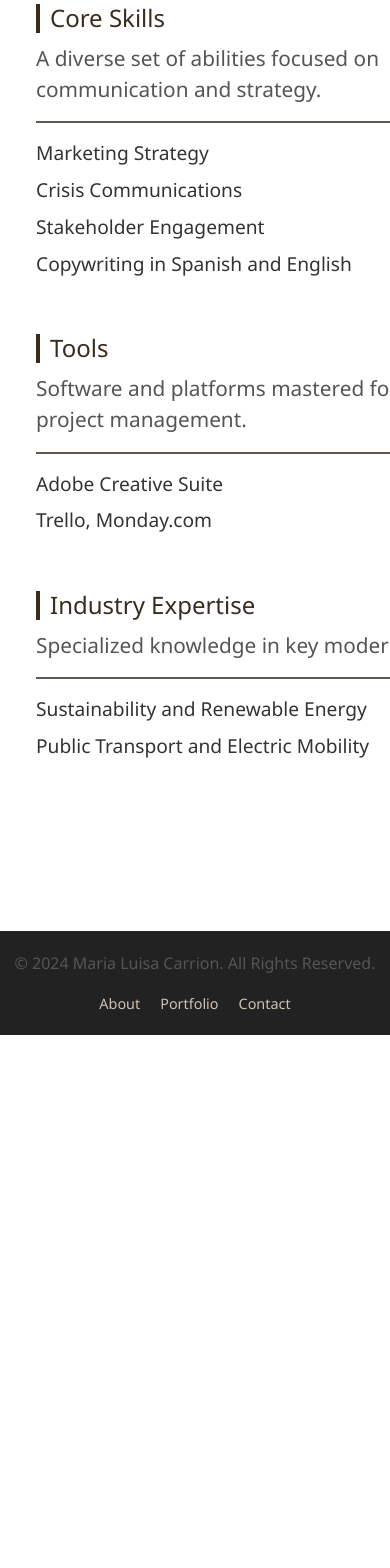
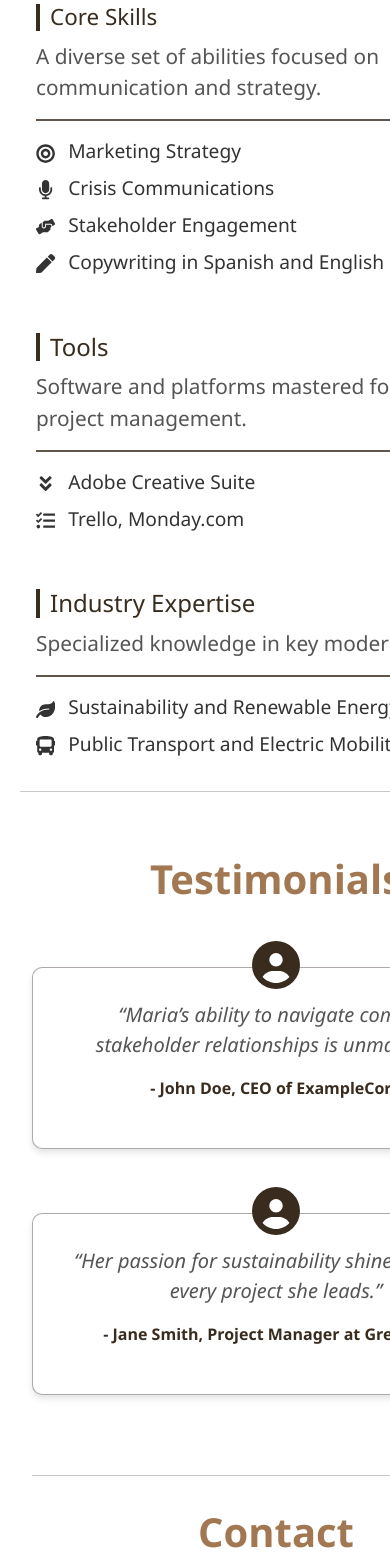
Before and after one commit to fernanjacome/malu-portfolio, a Next.js app: page / in a window 390 px wide. Shown: the part 3880-5448 px from the top of the page. Before the commit the page ends 4915 px from the top, so only its background shows below. Built offline with nearby package versions, Linux system fonts and the light colour scheme.

Commit message:
optimizado

```diff
--- /dev/null
+++ b/src/components/Mobile/ContactMB.js
@@ -0,0 +1,145 @@
+import React, { useState } from "react";
+import emailjs from "emailjs-com"; // Importa la librería EmailJS
+import { FaEnvelope, FaFilePdf, FaLinkedin } from "react-icons/fa";
+
+const ContactMB = () => {
+  const [formData, setFormData] = useState({
+    name: "",
+    email: "",
+    message: "",
+  });
+  const [formStatus, setFormStatus] = useState(null);
+
+  // Maneja los cambios en el formulario
+  const handleChange = (e) => {
+    const { name, value } = e.target;
+    setFormData({
+      ...formData,
+      [name]: value,
+    });
+  };
+
+  // Envia el correo a través de EmailJS
+  const handleSubmit = (e) => {
+    e.preventDefault();
+    setFormStatus("Sending...");
+
+    // Usa el servicio de EmailJS para enviar el correo
+    emailjs
+      .send(
+        "service_kjk04p6",
+        "template_msistns",
+        formData,
+        "G4xIQngJXvDpfq_B5"
+      )
+      .then(
+        (response) => {
+          setFormStatus("Message sent successfully!");
+          setFormData({ name: "", email: "", message: "" });
+        },
+        (error) => {
+          setFormStatus("Failed to send message. Please try again.");
+          console.log(error);
+        }
+      );
+  };
+
+  return (
+    <section id="contact-mobile" className="contact-section-mobile">
+      <hr />
+      <div className="container">
+        <h3 className="contact-title">Contact</h3>
+
+        <div className="contact-content">
+          <div className="contact-info">
+            <h4>Contact Information</h4>
+            <hr />
+            <div className="contact-item">
+              <span className="contact-label">
+                <FaEnvelope style={{ marginBottom: "0.2rem" }} /> Email:{" "}
+              </span>
+              <a
+                href="mailto:marialuiscarrion@gmail.com"
+                className="contact-link"
+                aria-label="Send an email to Maria Luis Carrion"
+              >
+                marialuiscarrion@gmail.com
+              </a>
+            </div>
+            <div className="contact-item">
+              <span className="contact-label">
+                <FaLinkedin style={{ marginBottom: "0.2rem" }} /> LinkedIn:{" "}
+              </span>
+              <a
+                href="https://www.linkedin.com/in/marialuisacarrion/"
+                target="_blank"
+                rel="noopener noreferrer"
+                className="contact-link"
+                aria-label="Visit LinkedIn profile of Maria Luis Carrion"
+              >
+                LinkedIn Profile
+              </a>
+            </div>
+            <div className="contact-item">
+              <span className="contact-label">
+                <FaFilePdf style={{ marginBottom: "0.2rem" }} /> Download CV:{" "}
+              </span>
+              <a
+                href="/path/to/your-cv.pdf"
+                download
+                className="contact-link"
+                aria-label="Download Maria Luis Carrion's CV"
+              >
+                Download CV (PDF)
+              </a>
+            </div>
+          </div>
+          <div className="contact-form">
+            <h3 className="form-title">Send a Message</h3>
+            <hr></hr>
+            <form onSubmit={handleSubmit} className="form">
+              <div className="form-group">
+                <label htmlFor="name">Name</label>
+                <input
+                  type="text"
+                  id="name"
+                  name="name"
+                  value={formData.name}
+                  onChange={handleChange}
+                  required
+                />
+              </div>
+              <div className="form-group">
+                <label htmlFor="email">Email</label>
+                <input
+                  type="email"
+                  id="email"
+                  name="email"
+                  value={formData.email}
+                  onChange={handleChange}
+                  required
+                />
+              </div>
+              <div className="form-group">
+                <label htmlFor="message">Message</label>
+                <textarea
+                  id="message"
+                  name="message"
+                  value={formData.message}
+                  onChange={handleChange}
+                  required
+                ></textarea>
+                {formStatus && <p className="form-status">{formStatus}</p>}
+              </div>
+              <button type="submit" className="submit-button">
+                Send Message
+              </button>
+            </form>
+          </div>
+        </div>
+      </div>
+    </section>
+  );
+};
+
+export default ContactMB;
--- a/src/components/Mobile/SkillsMB.js
+++ b/src/components/Mobile/SkillsMB.js
@@ -1,20 +1,52 @@
-export default function SkillsMB() {
+import {
+  FaAngleDoubleDown,
+  FaBullhorn,
+  FaBullseye,
+  FaBus,
+  FaHandsHelping,
+  FaIndustry,
+  FaLaptop,
+  FaLeaf,
+  FaMicrophone,
+  FaPen,
+  FaTasks,
+} from "react-icons/fa";
+
+export default function Skills() {
   return (
-    <div id="skills-mobile" className="skills-container">
+    <div id="skills" className="skills-container">
       <h3 className="section-title">Skills</h3>
-      <hr></hr>
+      <hr />
       <div className="skills-flex">
         <section className="skills-section">
-          <h3 className="skills-heading">Core Skills</h3>
+          <h4 className="skills-heading">Core Skills</h4>
           <p className="skills-description">
             A diverse set of abilities focused on communication and strategy.
           </p>
-          <hr></hr>
+          <hr />
           <ul className="skills-list">
-            <li>Marketing Strategy</li>
-            <li>Crisis Communications</li>
-            <li>Stakeholder Engagement</li>
-            <li>Copywriting in Spanish and English</li>
+            <li>
+              <FaBullseye
+                style={{ marginRight: "8px", verticalAlign: "middle" }}
+              />{" "}
+              Marketing Strategy
+            </li>
+            <li>
+              <FaMicrophone
+                style={{ marginRight: "8px", verticalAlign: "middle" }}
+              />{" "}
+              Crisis Communications
+            </li>
+            <li>
+              <FaHandsHelping
+                style={{ marginRight: "8px", verticalAlign: "middle" }}
+              />{" "}
+              Stakeholder Engagement
+            </li>
+            <li>
+              <FaPen style={{ marginRight: "8px", verticalAlign: "middle" }} />{" "}
+              Copywriting in Spanish and English
+            </li>
           </ul>
         </section>
 
@@ -23,10 +55,20 @@ export default function SkillsMB() {
           <p className="skills-description">
             Software and platforms mastered for effective project management.
           </p>
-          <hr></hr>
+          <hr />
           <ul className="skills-list">
-            <li>Adobe Creative Suite</li>
-            <li>Trello, Monday.com</li>
+            <li>
+              <FaAngleDoubleDown
+                style={{ marginRight: "8px", verticalAlign: "middle" }}
+              />{" "}
+              Adobe Creative Suite
+            </li>
+            <li>
+              <FaTasks
+                style={{ marginRight: "8px", verticalAlign: "middle" }}
+              />{" "}
+              Trello, Monday.com
+            </li>
           </ul>
         </section>
 
@@ -35,13 +77,20 @@ export default function SkillsMB() {
           <p className="skills-description">
             Specialized knowledge in key modern industries.
           </p>
-          <hr></hr>
+          <hr />
           <ul className="skills-list">
-            <li>Sustainability and Renewable Energy</li>
-            <li>Public Transport and Electric Mobility</li>
+            <li>
+              <FaLeaf style={{ marginRight: "8px", verticalAlign: "middle" }} />{" "}
+              Sustainability and Renewable Energy
+            </li>
+            <li>
+              <FaBus style={{ marginRight: "8px", verticalAlign: "middle" }} />{" "}
+              Public Transport and Electric Mobility
+            </li>
           </ul>
         </section>
       </div>
+      <hr />
     </div>
   );
 }
--- a/src/pages/index.js
+++ b/src/pages/index.js
@@ -1,5 +1,6 @@
-import Contact from "@/components/Contatc";
+import Contact from "@/components/Contact";
 import Footer from "@/components/Footer";
+import ContactMB from "@/components/Mobile/ContactMB";
 import Navbar from "@/components/Navbar";
 import Testimonials from "@/components/Testimonials";
 import { useEffect, useState, Suspense, lazy } from "react";
@@ -110,6 +111,22 @@ export default function Home() {
             >
               <SkillsMB />
             </div>
+            <div
+              ref={testimonialRef}
+              className={`transition-opacity  ${
+                testimonialsInView ? "fade-in" : "opacity-0"
+              }`}
+            >
+              <Testimonials />
+            </div>
+            <div
+              ref={contactRef}
+              className={`transition-opacity  ${
+                contactInView ? "fade-in" : "opacity-0"
+              }`}
+            >
+              <ContactMB />
+            </div>
           </div>
         ) : (
           <div className="main-content-pc">
--- a/src/styles/globals.css
+++ b/src/styles/globals.css
@@ -752,7 +752,7 @@ img {
     display: block;
   }
   .skills-container {
-    min-height: 1000px;
+    min-height: 900px;
   }
   .skills-flex {
     flex-direction: column;
@@ -773,6 +773,159 @@ img {
 
   .card-body p {
     font-size: 1.3rem;
+  }
+  .testimonials-title {
+    margin-bottom: 2rem !important;
+  }
+
+  .testimonial-icon {
+    left: 45% !important;
+  }
+
+  .contact-section-mobile {
+    margin: 1rem;
+  }
+
+  .contact-section-mobile .container {
+    max-width: 768px;
+    margin: 0 auto;
+    padding: 0 1rem;
+    text-align: center;
+  }
+
+  .contact-section-mobile .contact-title {
+    font-size: 2.5rem;
+    font-weight: bold;
+    color: var(--color4);
+    margin-top: 2rem;
+    margin-bottom: 2rem;
+  }
+
+  .contact-section-mobile .contact-content {
+    border-radius: 12px;
+    background: url("/images/contactMB.png") no-repeat center center;
+    background-size: cover;
+    display: flex;
+
+    padding: 1.5rem;
+    flex-direction: column;
+    justify-content: space-between;
+    gap: 3rem;
+    align-items: center;
+  }
+
+  .contact-section-mobile .contact-info {
+    flex: 1;
+    text-align: left;
+    background-color: white;
+    border-radius: 10px;
+    padding: 1.5rem;
+    align-self: center;
+  }
+
+  .contact-section-mobile hr {
+    margin: 1rem 0 !important;
+  }
+
+  .contact-section-mobile .contact-info h4 {
+    font-size: 1.7rem !important;
+    text-align: center;
+    color: var(--color4);
+  }
+  .contact-section-mobile .contact-info hr {
+    margin: 1rem 0 !important;
+  }
+
+  .contact-section-mobile .contact-item {
+    font-size: 1.3rem;
+    margin-bottom: 1.5rem;
+  }
+
+  .contact-section-mobile .contact-label {
+    font-weight: bold;
+
+    color: var(--color6);
+  }
+
+  .contact-section-mobile .contact-link {
+    font-size: 1.3rem;
+    color: #333;
+    text-decoration: none;
+    transition: color 0.3s ease;
+  }
+
+  .contact-section-mobile .contact-link:hover {
+    color: var(--color5);
+  }
+
+  .contact-section-mobile .contact-form {
+    flex: 1;
+    background-color: #ffffff;
+
+    width: 100%;
+    padding: 2rem;
+    border-radius: 8px;
+    box-shadow: 0 4px 6px rgba(0, 0, 0, 0.1);
+  }
+
+  .contact-section-mobile .form-title {
+    font-size: 1.5rem;
+    font-weight: bold;
+    color: #333;
+    margin-bottom: 1rem;
+  }
+
+  .contact-section-mobile .form {
+    display: flex;
+    flex-direction: column;
+    gap: 1.5rem;
+  }
+
+  .contact-section-mobile .form-group {
+    display: flex;
+    flex-direction: column;
+  }
+
+  .contact-section-mobile .form-group label {
+    font-size: 1.3rem;
+    margin-bottom: 0.5rem;
+    color: #333;
+  }
+
+  .contact-section-mobile .form-group input,
+  .contact-section-mobile .form-group textarea {
+    padding: 0.7rem;
+    font-size: 1.3rem;
+    border: 1px solid #ccc;
+    border-radius: 4px;
+    width: 100%;
+  }
+
+  .contact-section-mobile .form-group textarea {
+    resize: vertical;
+    height: 150px;
+  }
+
+  .contact-section-mobile .submit-button {
+    padding: 0.5rem;
+    background-color: var(--color6);
+    color: #fff;
+    border: none;
+    border-radius: 5px;
+    font-size: 1.3rem;
+    cursor: pointer;
+    transition: background-color 0.3s ease;
+  }
+
+  .contact-section-mobile .submit-button:hover {
+    background-color: var(--color4);
+  }
+
+  .contact-section-mobile .form-status {
+    margin-top: 0;
+    margin-bottom: 0;
+    font-size: 1rem;
+    color: var(--color6);
   }
 }
 
@@ -827,7 +980,7 @@ img {
 
 .footer {
   background-color: #222;
-  color: #fff;
+
   padding: 20px 10px;
   text-align: center;
   width: 100%;
@@ -838,6 +991,9 @@ img {
   margin: 0 auto;
 }
 
+.footer-content p {
+  color: white;
+}
 .footer-nav {
   margin-top: 10px;
 }
```
Also changed, not shown: public/images/contact2.png (deleted), public/images/contactMB.png (added), src/components/Contact.js (renamed from src/components/Contatc.js).
